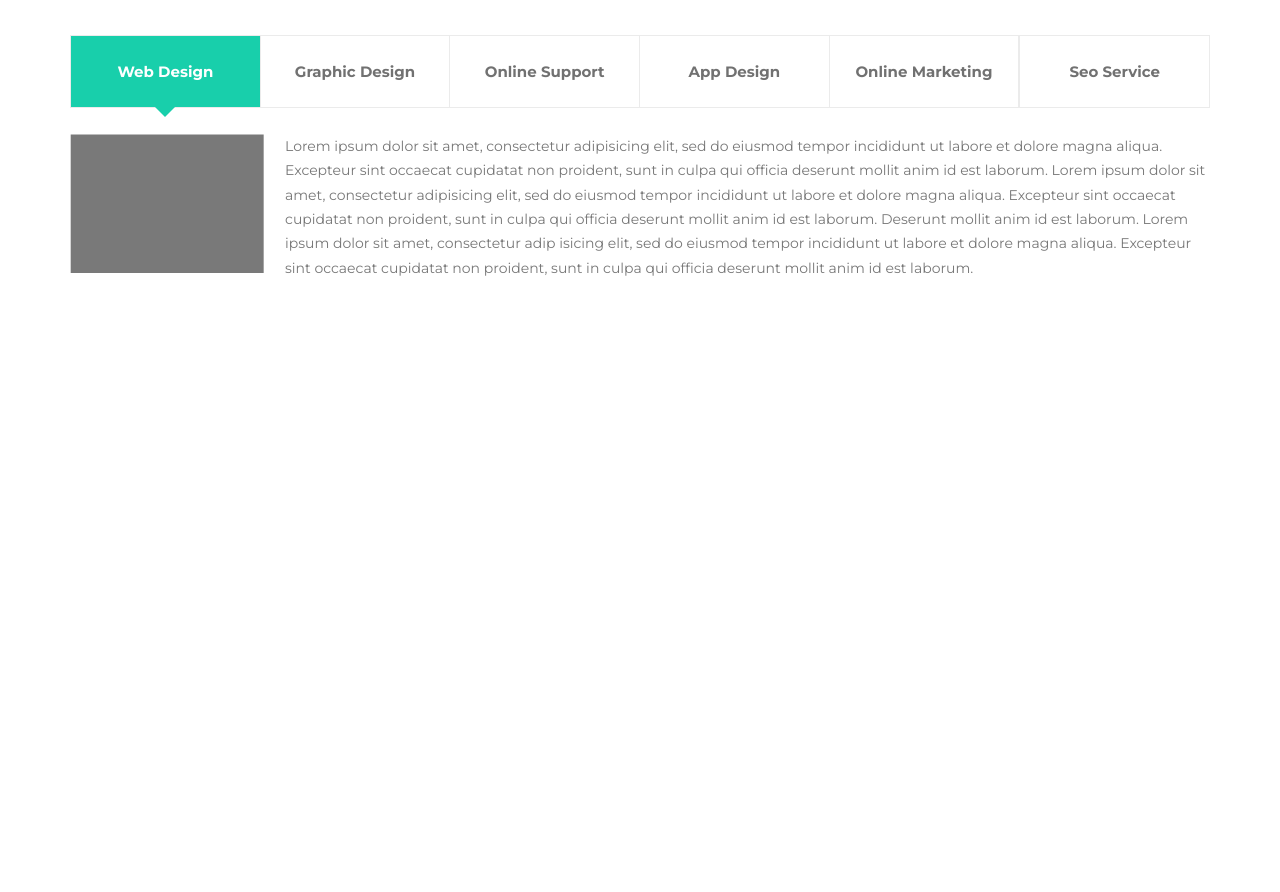
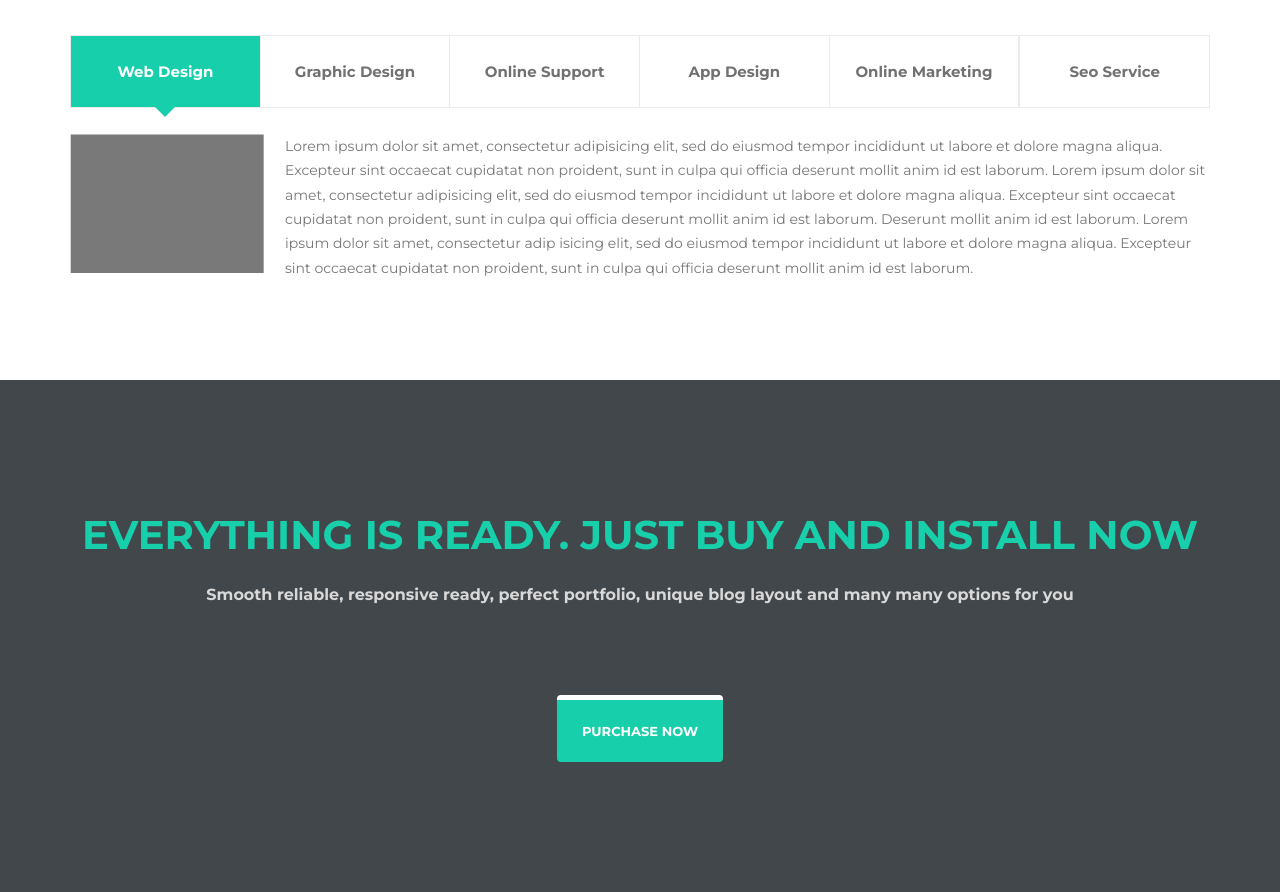
Before and after one commit to kuharenko-olya/Ham, a website: page public/index.html in a window 1280 px wide. Shown: the part 4199-5091 px from the top of the page. Before the commit the page ends 4579 px from the top, so only its background shows below. Drawn offline with Linux system fonts and the light colour scheme.

Commit message:
добавила секцию purchase

```diff
--- a/public/index.html
+++ b/public/index.html
@@ -386,6 +386,18 @@
     </section>
 
 
+    <section class="purchase">
+        <div class="container">
+            <div class="about">
+                <h1>Everything is ready. just buy and install now</h1>
+                <p>Smooth reliable, responsive ready, perfect portfolio, unique blog layout and many many options for you</p>
+                <a href="#" class="button">purchase now</a>
+            </div>
+        </div>
+    </section>
+
+
+
 
 
 
--- /dev/null
+++ b/sass/_purchase.scss
@@ -0,0 +1,40 @@
+.purchase {
+    background-color: #41474b;
+    padding: 130px 0px;
+
+    .about {
+        @include column;
+        text-align: center;
+
+        h1 {
+            color: $primary-color;
+            font-size: 40px;
+            font-weight: 700;
+            text-transform: uppercase;
+        }
+
+        p {
+            font-size: 16px;
+            color: #d8d8d8;
+            font-weight: 600;
+            margin-bottom: 80px;
+            line-height: 40px;
+        }
+
+        a.button {
+            text-decoration: none;
+            color: $second-color;
+            padding: 23px 25px;
+            border-radius: 4px;
+            background-color: $primary-color;
+            margin: 0 auto;
+            font-size: 13px;
+            font-weight: 700;
+            text-transform: uppercase;
+            white-space: nowrap;
+            border-top: 5px solid $second-color;
+        }
+
+    }
+
+}
--- a/sass/main.scss
+++ b/sass/main.scss
@@ -7,3 +7,4 @@
 @import '_our-company';
 @import '_our-work';
 @import '_services';
+@import '_purchase';
```
Also changed, not shown: public/css/main.css.
